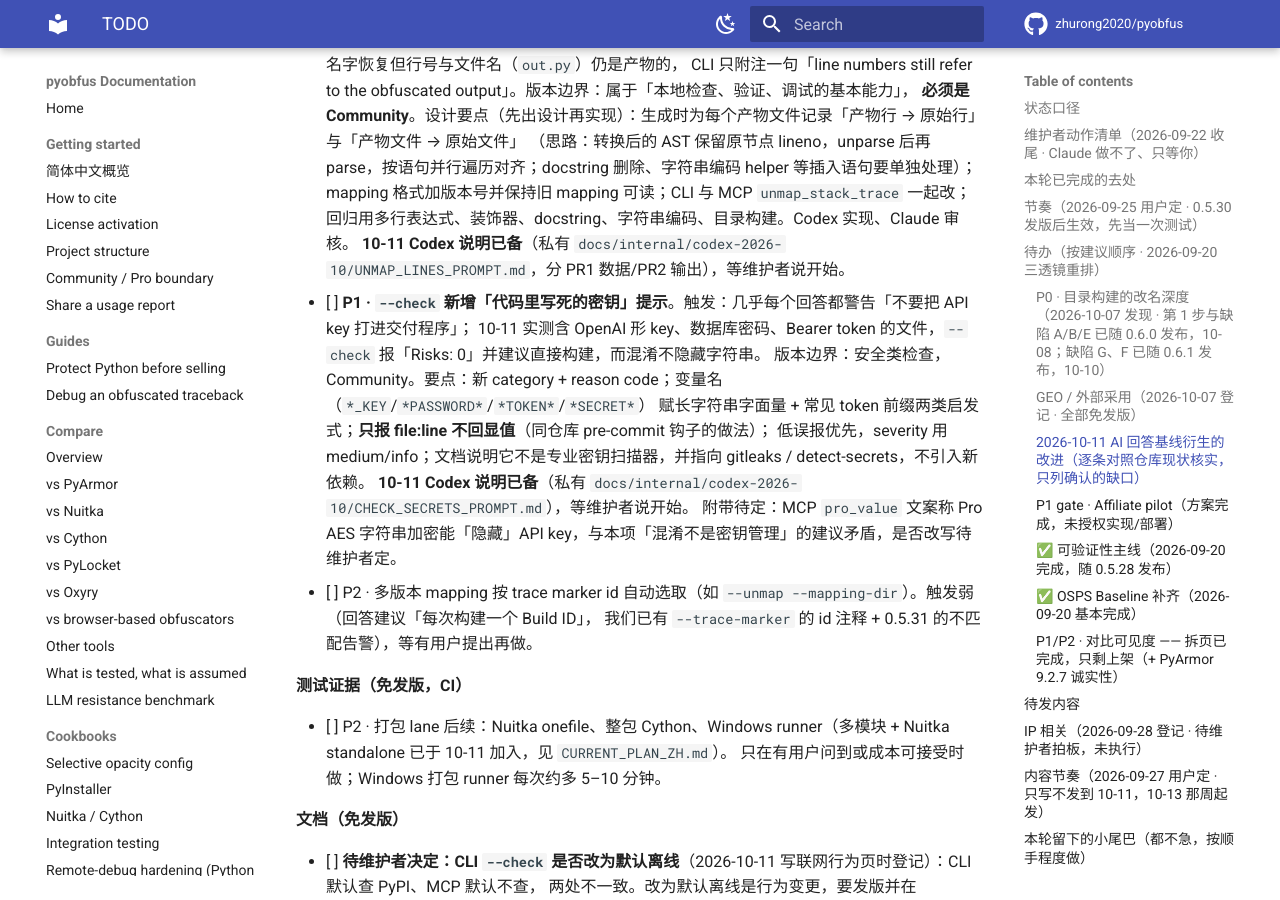
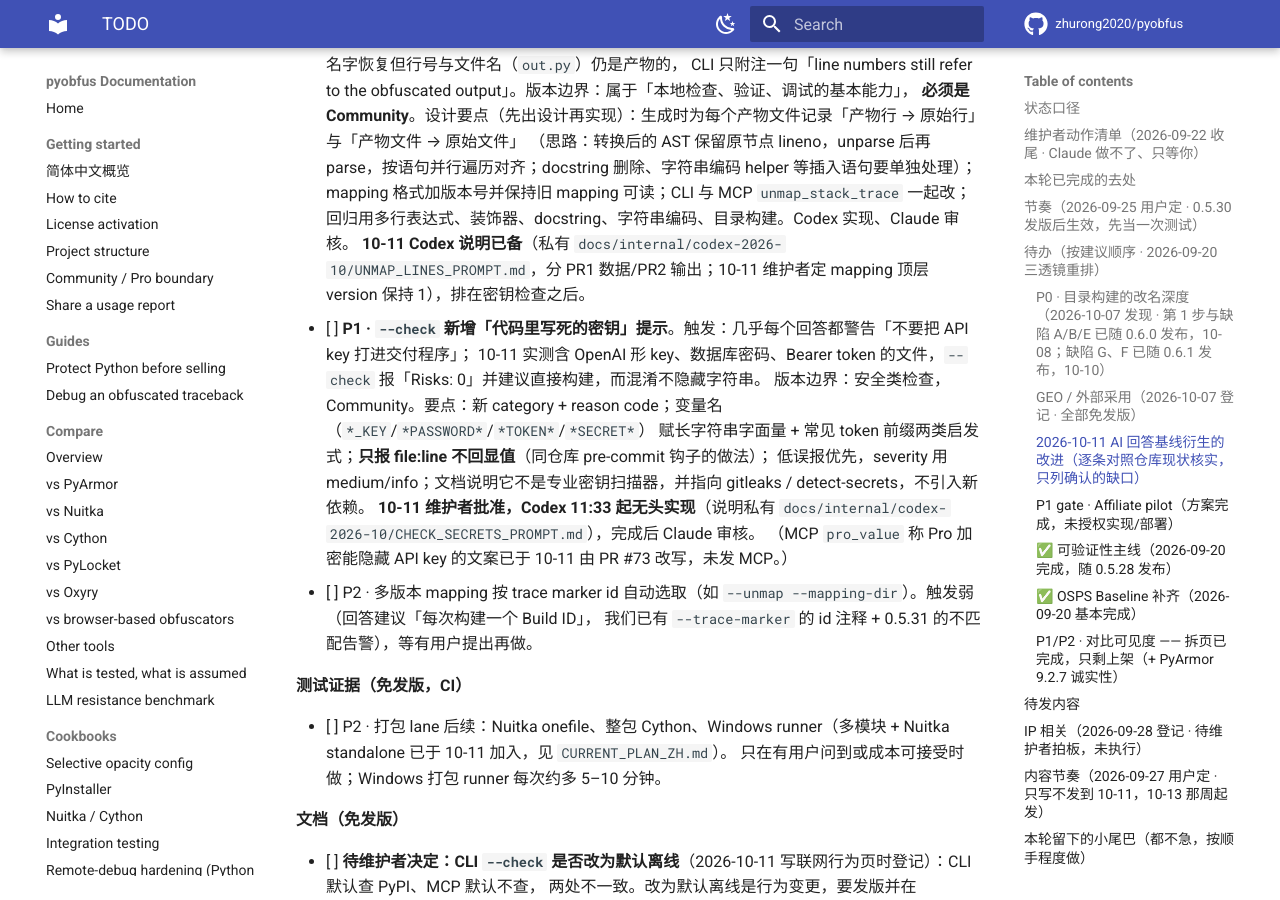
Before and after one commit to zhurong2020/pyobfus, an MkDocs documentation site: the page built from docs/TODO.md, in a window 1280 px wide and 900 px high, scrolled down 8491 px. Built offline with MkDocs 1.6.1 and Material for MkDocs 9.7.7, drawn with Linux system fonts in a browser that asks for light colours; comment, search, counter and statistics services are not loaded.

Commit message:
docs: Codex started on --check secret advisory; pro_value wording fixed

```diff
--- a/docs/TODO.md
+++ b/docs/TODO.md
@@ -237,14 +237,14 @@
       （思路：转换后的 AST 保留原节点 lineno，unparse 后再 parse，按语句并行遍历对齐；docstring 删除、字符串编码 helper
       等插入语句要单独处理）；mapping 格式加版本号并保持旧 mapping 可读；CLI 与 MCP `unmap_stack_trace` 一起改；
       回归用多行表达式、装饰器、docstring、字符串编码、目录构建。Codex 实现、Claude 审核。
-      **10-11 Codex 说明已备**（私有 `docs/internal/codex-2026-10/UNMAP_LINES_PROMPT.md`，分 PR1 数据/PR2 输出），等维护者说开始。
+      **10-11 Codex 说明已备**（私有 `docs/internal/codex-2026-10/UNMAP_LINES_PROMPT.md`，分 PR1 数据/PR2 输出；10-11 维护者定 mapping 顶层 version 保持 1），排在密钥检查之后。
 - [ ] **P1 · `--check` 新增「代码里写死的密钥」提示**。触发：几乎每个回答都警告「不要把 API key 打进交付程序」；
       10-11 实测含 OpenAI 形 key、数据库密码、Bearer token 的文件，`--check` 报「Risks: 0」并建议直接构建，而混淆不隐藏字符串。
       版本边界：安全类检查，Community。要点：新 category + reason code；变量名（`*_KEY`/`*PASSWORD*`/`*TOKEN*`/`*SECRET*`）
       赋长字符串字面量 + 常见 token 前缀两类启发式；**只报 file:line 不回显值**（同仓库 pre-commit 钩子的做法）；
       低误报优先，severity 用 medium/info；文档说明它不是专业密钥扫描器，并指向 gitleaks / detect-secrets，不引入新依赖。
-      **10-11 Codex 说明已备**（私有 `docs/internal/codex-2026-10/CHECK_SECRETS_PROMPT.md`），等维护者说开始。
-      附带待定：MCP `pro_value` 文案称 Pro AES 字符串加密能「隐藏」API key，与本项「混淆不是密钥管理」的建议矛盾，是否改写待维护者定。
+      **10-11 维护者批准，Codex 11:33 起无头实现**（说明私有 `docs/internal/codex-2026-10/CHECK_SECRETS_PROMPT.md`），完成后 Claude 审核。
+      （MCP `pro_value` 称 Pro 加密能隐藏 API key 的文案已于 10-11 由 PR #73 改写，未发 MCP。）
 - [ ] P2 · 多版本 mapping 按 trace marker id 自动选取（如 `--unmap --mapping-dir`）。触发弱（回答建议「每次构建一个 Build ID」，
       我们已有 `--trace-marker` 的 id 注释 + 0.5.31 的不匹配告警），等有用户提出再做。
 
```
